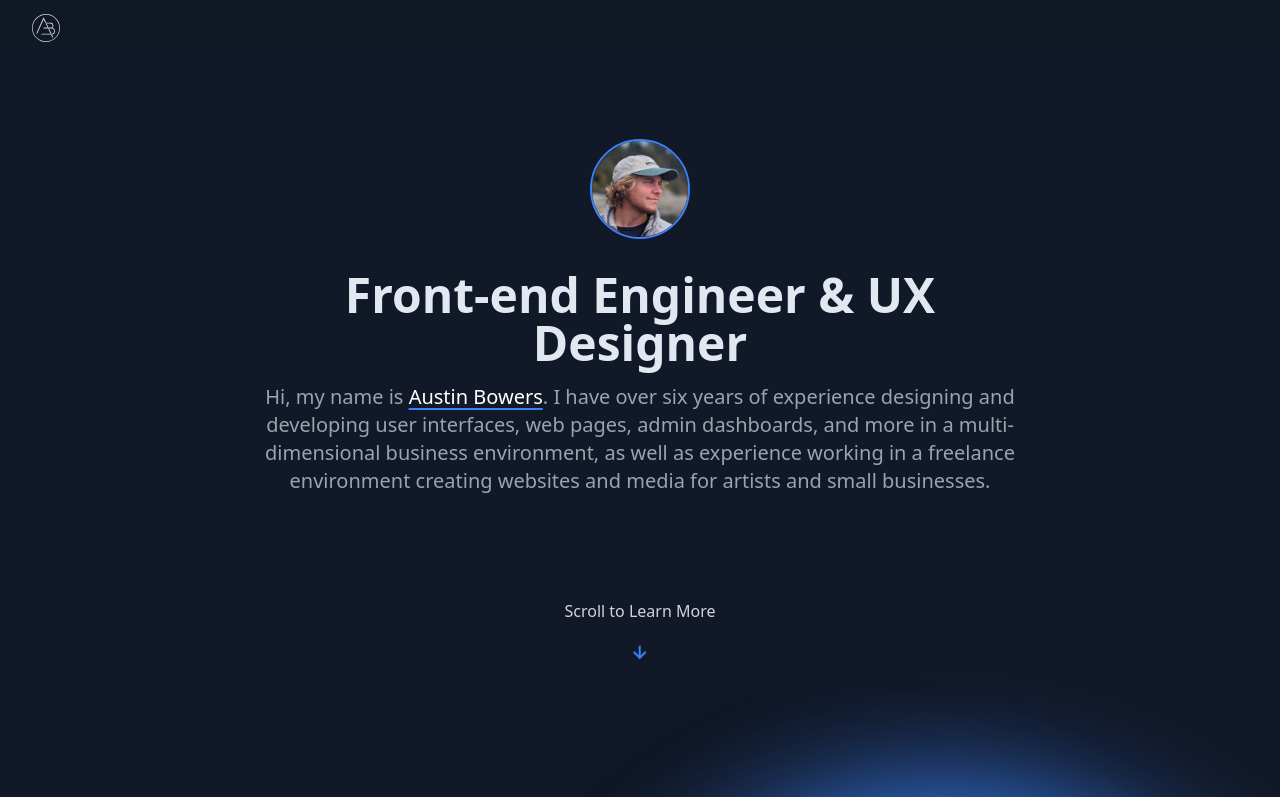
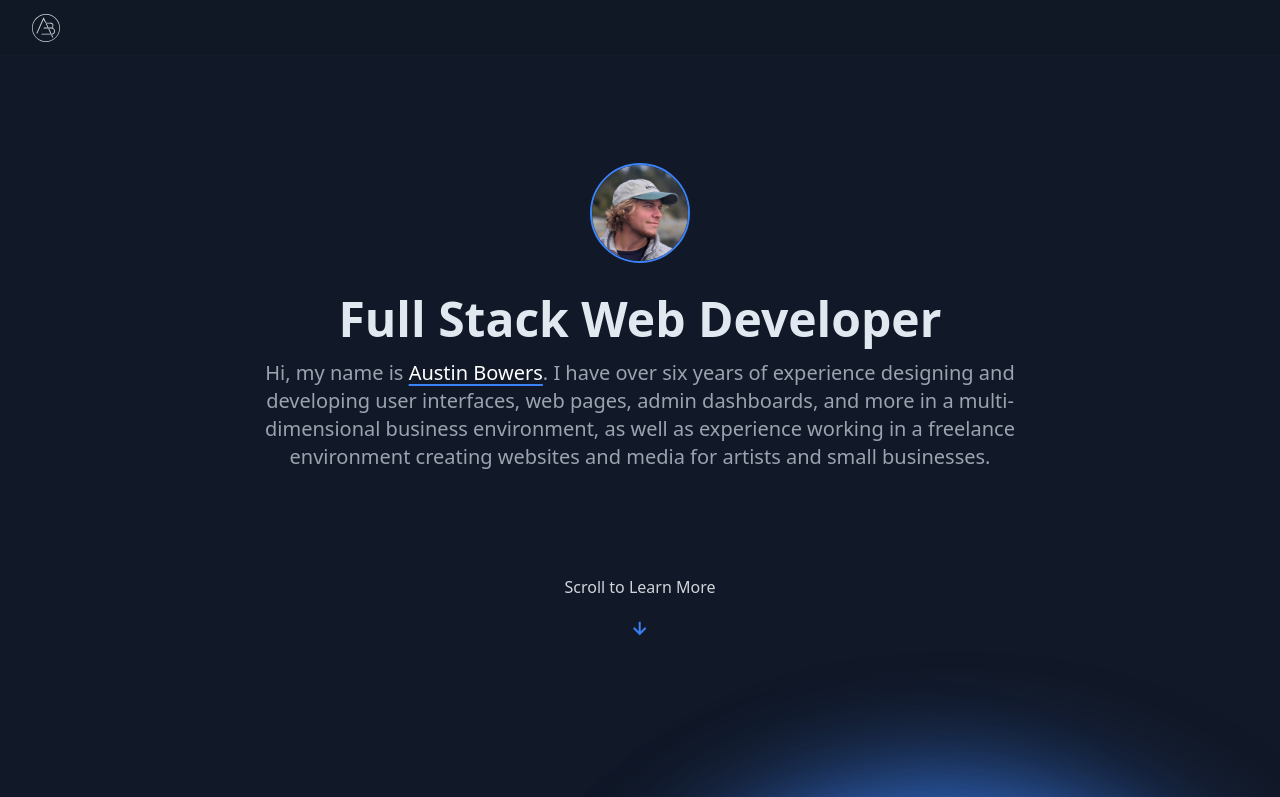
Before and after one commit to austinbowers/austinbowers-portfolio, a Next.js app: page / in a window 1280 px wide. Shown: the top 797 px of the page. Built offline with nearby package versions, Linux system fonts and the light colour scheme.

Commit message:
Update title.

```diff
--- a/app/page.tsx
+++ b/app/page.tsx
@@ -15,7 +15,7 @@ export default function Home() {
             <Contact/>
         </main>
         <footer className="row-start-3 flex gap-6 flex-wrap items-center justify-center">
-            <div className="mt-48 mb-16 w-full bg-gradient from-emerald-300 to-emerald-900 dark:text-slate-600 px-6"
+            <div className="mt-48 mb-16 w-full text-slate-600 px-6"
                  id="footer">
                 <p className={`text-center text-sm`}>© {new Date().getFullYear()} Austin Bowers</p>
                 <p className={`text-center text-sm`}>Website Designed and Developed by <u className={`decoration-blue-500 text-white`}>Austin Bowers</u></p>
--- a/app/ui/home/hero.tsx
+++ b/app/ui/home/hero.tsx
@@ -37,7 +37,7 @@ export default function Hero() {
                 <h1
                     className="h1 mb-4"
                 >
-                    Front-end Engineer & UX Designer
+                    Full Stack Web Developer
                 </h1>
                 <p className="paragraph text-center mb-8 lg:mb-10">
                     Hi, my name is <u className={`decoration-blue-500 text-white underline-offset-4 font-medium`}>Austin Bowers</u>. I have over six years of experience designing and developing user interfaces, web pages, admin dashboards, and more in a multi-dimensional business environment, as well as experience working in a freelance environment creating websites and media for artists and small businesses.
```
